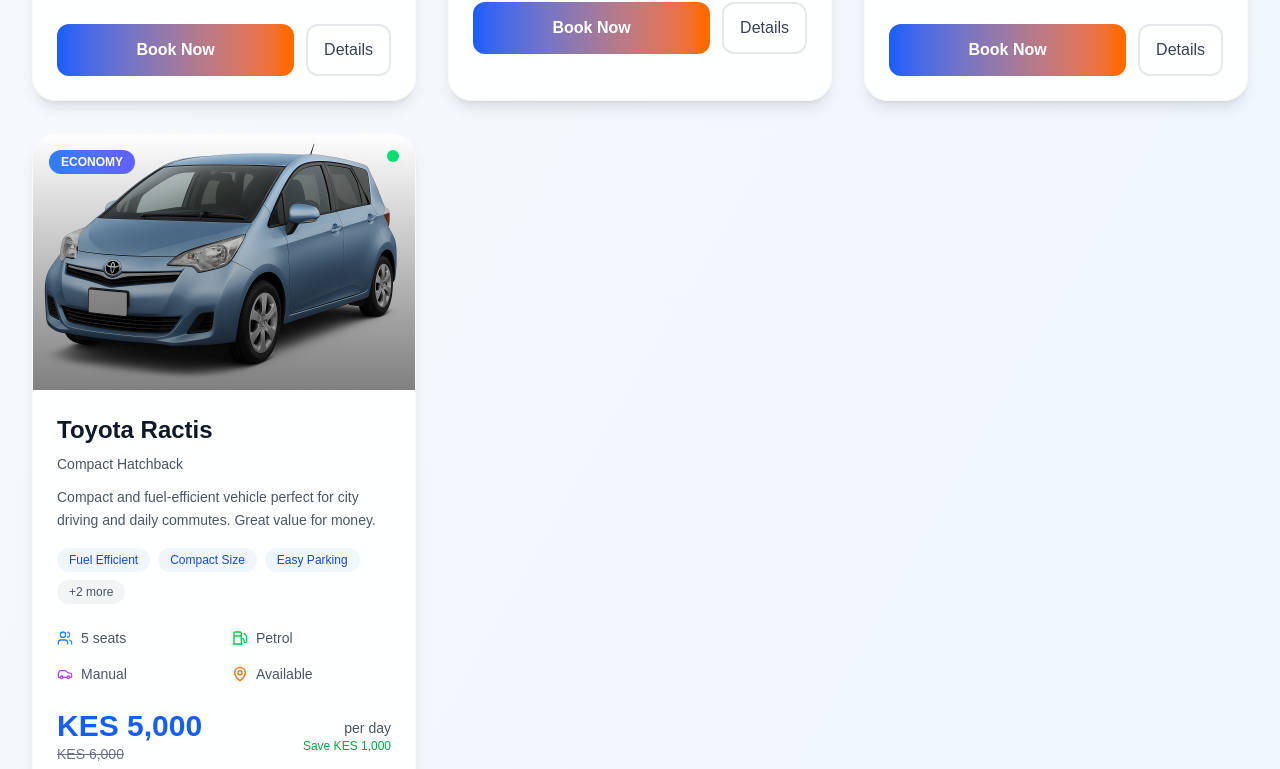
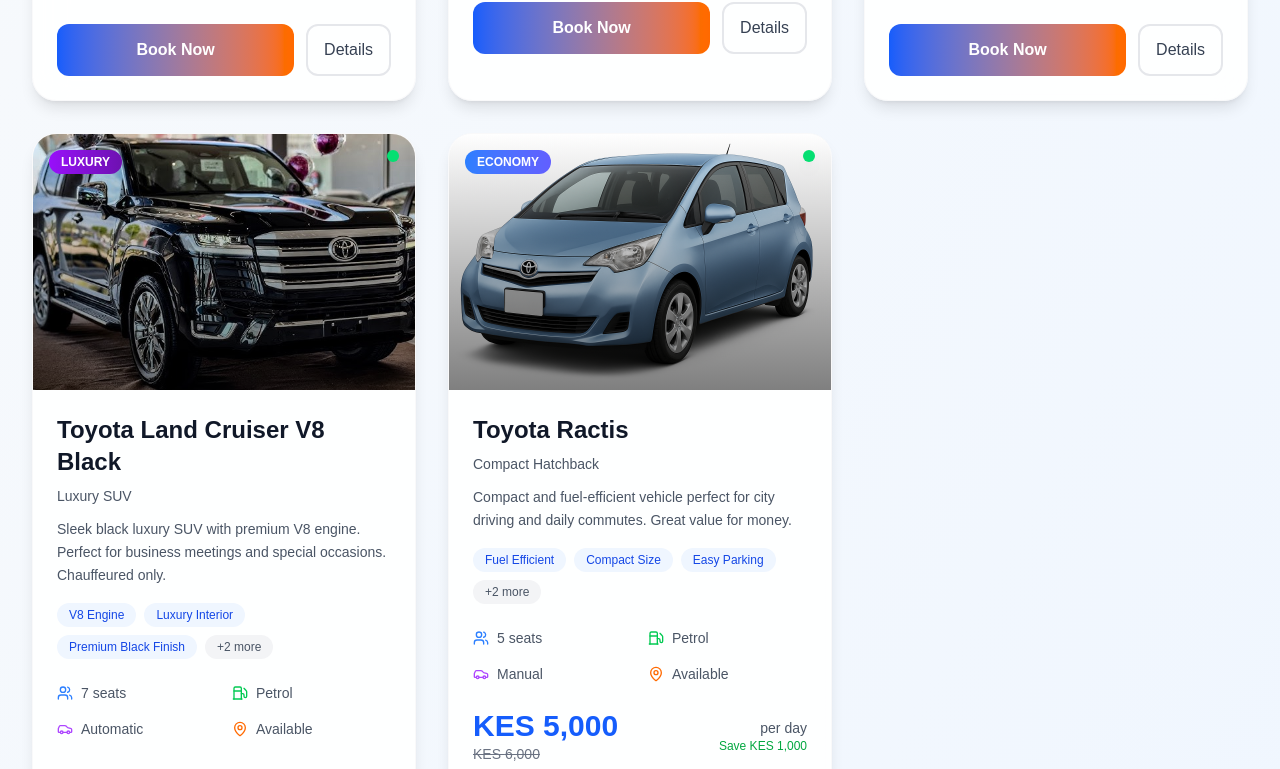
Before and after one commit to mawandalawrence01/makonosi, a Next.js app: page /vehicles in a window 1280 px wide. Shown: the part 969-1738 px from the top of the page. Built offline with nearby package versions, Linux system fonts and the light colour scheme.

Commit message:
Refactor vehicle cards on homepage to use Next.js Link component for improved navigation; add details for the new Toyota Land Cruiser V8 Black, including specifications and amenities. Update vehicle data structure in vehicles and detail pages for consistency.

```diff
--- a/app/page.tsx
+++ b/app/page.tsx
@@ -445,7 +445,8 @@
                 transition={{ delay: 1, duration: 0.8 }}
                 whileHover={{ scale: 1.05, y: -10 }}
               >
-                <div className="glowing-border bg-white backdrop-blur-lg rounded-2xl overflow-hidden group shadow-lg hover:shadow-2xl border border-gray-100">
+                <Link href="/vehicles/1" className="block">
+                  <div className="glowing-border bg-white backdrop-blur-lg rounded-2xl overflow-hidden group shadow-lg hover:shadow-2xl border border-gray-100">
                   <div className="relative">
                     <div className="w-full h-48 md:h-56 overflow-hidden">
                       <Image
@@ -491,6 +492,7 @@
                     </motion.button>
                   </div>
                 </div>
+                </Link>
               </motion.div>
 
               {/* Car Deal 2 - Toyota Land Cruiser TX */}
@@ -501,7 +503,8 @@
                 transition={{ delay: 1.2, duration: 0.8 }}
                 whileHover={{ scale: 1.05, y: -10 }}
               >
-                <div className="glowing-border bg-white backdrop-blur-lg rounded-2xl overflow-hidden group shadow-lg hover:shadow-2xl border border-gray-100">
+                <Link href="/vehicles/2" className="block">
+                  <div className="glowing-border bg-white backdrop-blur-lg rounded-2xl overflow-hidden group shadow-lg hover:shadow-2xl border border-gray-100">
                   <div className="relative">
                     <div className="w-full h-48 md:h-56 overflow-hidden">
                       <Image
@@ -547,6 +550,7 @@
                     </motion.button>
                   </div>
                 </div>
+                </Link>
               </motion.div>
 
               {/* Car Deal 3 - Toyota Land Cruiser V8 Black */}
@@ -557,7 +561,8 @@
                 transition={{ delay: 1.0, duration: 0.8 }}
                 whileHover={{ scale: 1.05, y: -10 }}
               >
-                <div className="glowing-border bg-white backdrop-blur-lg rounded-2xl overflow-hidden group shadow-lg hover:shadow-2xl border border-gray-100">
+                <Link href="/vehicles/4" className="block">
+                  <div className="glowing-border bg-white backdrop-blur-lg rounded-2xl overflow-hidden group shadow-lg hover:shadow-2xl border border-gray-100">
                   <div className="relative">
                     <div className="w-full h-48 md:h-56 overflow-hidden">
                       <Image
@@ -618,6 +623,7 @@
                     </motion.button>
                   </div>
                 </div>
+                </Link>
               </motion.div>
 
               {/* Car Deal 4 - Toyota Ractis */}
@@ -628,7 +634,8 @@
                 transition={{ delay: 1.4, duration: 0.8 }}
                 whileHover={{ scale: 1.05, y: -10 }}
               >
-                <div className="glowing-border bg-white backdrop-blur-lg rounded-2xl overflow-hidden group shadow-lg hover:shadow-2xl border border-gray-100">
+                <Link href="/vehicles/3" className="block">
+                  <div className="glowing-border bg-white backdrop-blur-lg rounded-2xl overflow-hidden group shadow-lg hover:shadow-2xl border border-gray-100">
                   <div className="relative">
                     <div className="w-full h-48 md:h-56 overflow-hidden">
                       <Image
@@ -674,6 +681,7 @@
                     </motion.button>
                   </div>
                 </div>
+                </Link>
               </motion.div>
 
             </div>
--- a/app/vehicles/[id]/page.tsx
+++ b/app/vehicles/[id]/page.tsx
@@ -149,6 +149,47 @@
   },
   {
     id: 4,
+    name: "Toyota Land Cruiser V8 Black",
+    category: "Luxury SUV",
+    type: "luxury",
+    image: "/landcruiser_V8_Black/presentable_toyotav8.jpg",
+    images: [
+      "/landcruiser_V8_Black/presentable_toyotav8.jpg"
+    ],
+    price: 22000,
+    originalPrice: 25000,
+    description: "Sleek black luxury SUV with premium V8 engine. Perfect for business meetings and special occasions. Chauffeured only.",
+    features: ["V8 Engine", "Luxury Interior", "Premium Black Finish", "Chauffeured Service", "Business Ready"],
+    capacity: 7,
+    fuel: "Petrol",
+    transmission: "Automatic",
+    available: true,
+    badge: "LUXURY",
+    badgeColor: "from-purple-600 to-purple-800",
+    selfDrive: false,
+    chauffeured: true,
+    fullDescription: "The Toyota Land Cruiser V8 Black is the epitome of luxury and sophistication. With its sleek black exterior and powerful V8 engine, this vehicle makes a statement wherever it goes. Perfect for business meetings, special occasions, and VIP transportation. Our professional chauffeurs ensure a premium experience with unmatched comfort and style.",
+    specifications: {
+      engine: "5.7L V8",
+      horsepower: "381 HP",
+      acceleration: "0-100 km/h in 7.2s",
+      topSpeed: "200 km/h",
+      fuelConsumption: "14.5L/100km",
+      dimensions: "5.1m x 1.9m x 1.9m"
+    },
+    amenities: [
+      "V8 Engine Power",
+      "Luxury Black Interior",
+      "Premium Black Finish",
+      "Professional Chauffeur",
+      "Premium Audio System",
+      "Climate Control",
+      "Business Class Comfort",
+      "VIP Transportation"
+    ]
+  },
+  {
+    id: 5,
     name: "Toyota Fielder Hybrid",
     category: "Hybrid Sedan",
     type: "hybrid",
--- a/app/vehicles/page.tsx
+++ b/app/vehicles/page.tsx
@@ -85,6 +85,28 @@
   },
   {
     id: 4,
+    name: "Toyota Land Cruiser V8 Black",
+    category: "Luxury SUV",
+    type: "luxury",
+    image: "/landcruiser_V8_Black/presentable_toyotav8.jpg",
+    images: [
+      "/landcruiser_V8_Black/presentable_toyotav8.jpg"
+    ],
+    price: 22000,
+    originalPrice: 25000,
+    description: "Sleek black luxury SUV with premium V8 engine. Perfect for business meetings and special occasions. Chauffeured only.",
+    features: ["V8 Engine", "Luxury Interior", "Premium Black Finish", "Chauffeured Service", "Business Ready"],
+    capacity: 7,
+    fuel: "Petrol",
+    transmission: "Automatic",
+    available: true,
+    badge: "LUXURY",
+    badgeColor: "from-purple-600 to-purple-800",
+    selfDrive: false,
+    chauffeured: true
+  },
+  {
+    id: 5,
     name: "Toyota Fielder Hybrid",
     category: "Hybrid Sedan",
     type: "hybrid",
```
Also changed, not shown: 1 other file (tests, documents, lock files or other folders).
